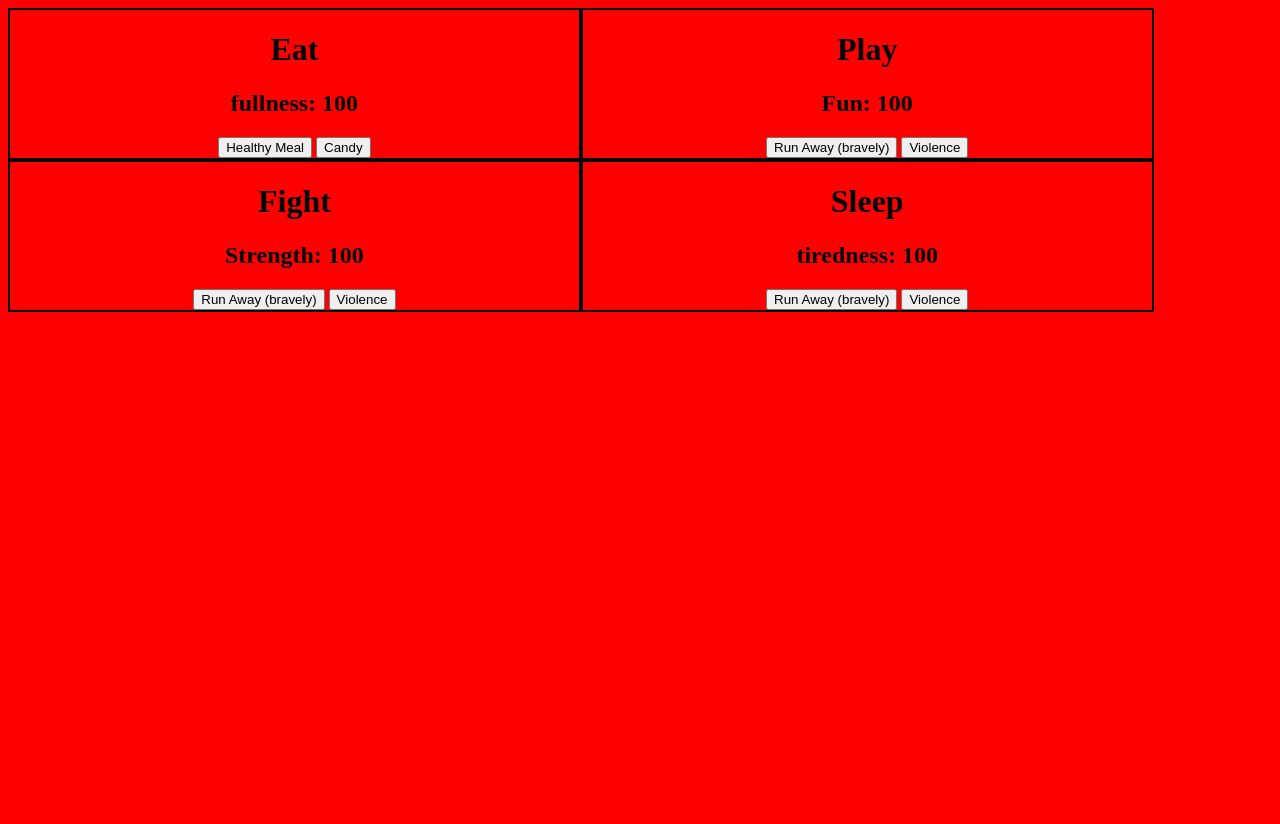
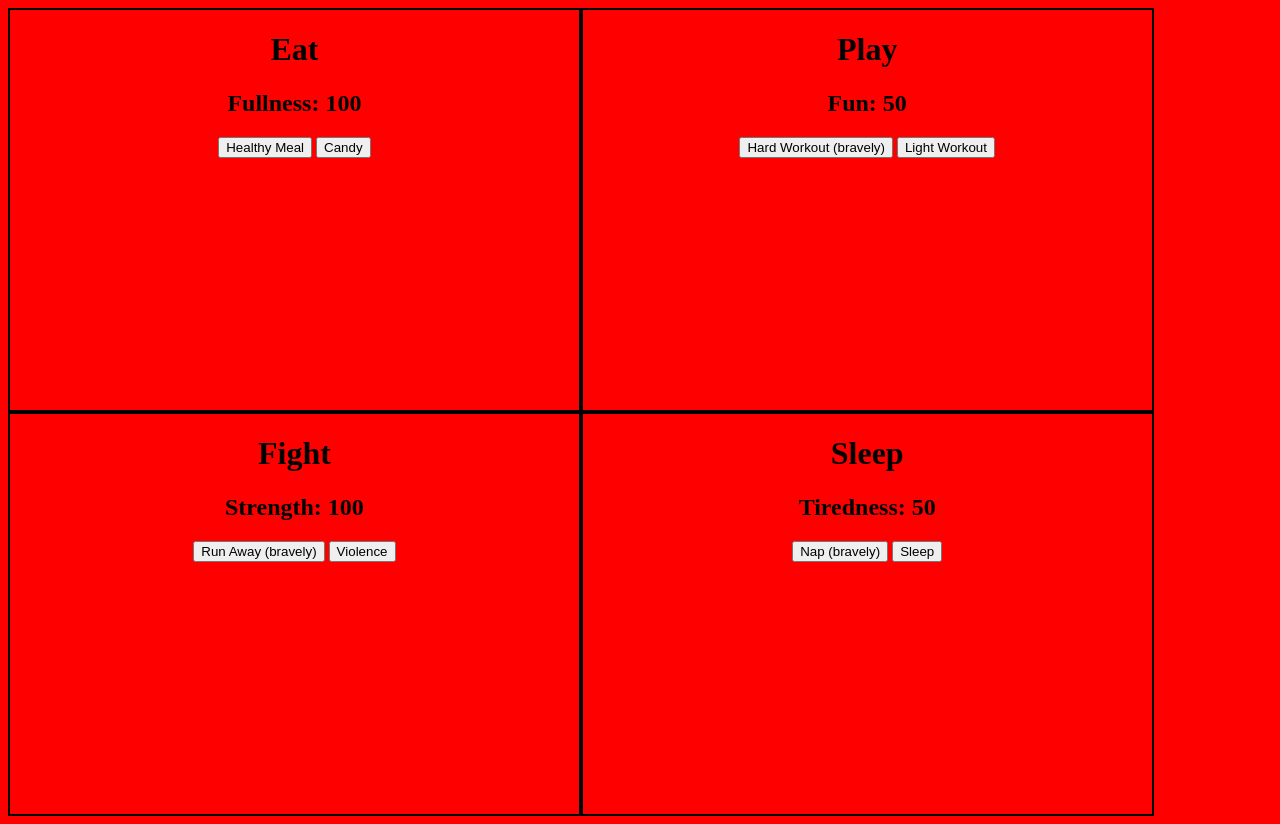
Before and after one commit to JeremiahV93/tamagotchi, a website built with webpack: page src/index.html in a window 1280 px wide. Before the commit the page ends 800 px from the top, so only its background shows below. Built offline with nearby package versions, Linux system fonts and the light colour scheme.

Commit message:
WIP, buttons do not work

```diff
--- a/src/javascripts/components/eat.js
+++ b/src/javascripts/components/eat.js
@@ -1,4 +1,5 @@
 import utils from '../helpers/utils';
+// import data from '../helpers/data/data';
 
 const eat = 100;
 
@@ -6,10 +7,27 @@ const eatCard = () => {
   let domString = '';
   domString += `
   <h1>Eat</h1>
-  <h2>fullness: ${eat}</h2>
+  <h2>Fullness: ${eat}</h2>
   <button id='healthyMeal'> Healthy Meal </button> <button id='candy'> Candy </button>
   `;
   utils.printToDom('#eat', domString);
 };
 
-export default { eatCard };
+const subAttribute = (attribute) => {
+  if (attribute === 100) {
+    console.error('Can not do that');
+  }
+  // else {
+  //   attribute - Number;
+  // }
+};
+
+const healthyEvent = () => {
+  subAttribute(eat);
+};
+
+const clickEvents = () => {
+  $('.healthyMeal').click(healthyEvent);
+};
+
+export default { eatCard, eat, clickEvents };
--- a/src/javascripts/components/play.js
+++ b/src/javascripts/components/play.js
@@ -1,13 +1,13 @@
 import utils from '../helpers/utils';
 
-const play = 100;
+const play = 50;
 
 const playCard = () => {
   let domString = '';
   domString += `
   <h1>Play</h1>
   <h2>Fun: ${play}</h2>
-  <button id='runAway'> Run Away (bravely) </button> <button id='fight'> Violence </button>
+  <button id='hardWorkout'> Hard Workout (bravely) </button> <button id='lightWorkout'> Light Workout </button>
   `;
   utils.printToDom('#play', domString);
 };
--- a/src/javascripts/components/sleep.js
+++ b/src/javascripts/components/sleep.js
@@ -1,13 +1,13 @@
 import utils from '../helpers/utils';
 
-const sleep = 100;
+const sleep = 50;
 
 const sleepCard = () => {
   let domString = '';
   domString += `
   <h1>Sleep</h1>
-  <h2>tiredness: ${sleep}</h2>
-  <button id='runAway'> Run Away (bravely) </button> <button id='fight'> Violence </button>
+  <h2>Tiredness: ${sleep}</h2>
+  <button id='nap'> Nap (bravely) </button> <button id='Sleep'> Sleep </button>
   `;
   utils.printToDom('#sleep', domString);
 };
--- a/src/javascripts/helpers/data/data.js
+++ b/src/javascripts/helpers/data/data.js
@@ -0,0 +1,4 @@
+// import eat from '../../components/eat';
+
+
+// export default { subAttribute, healthyEvent };
--- a/src/javascripts/main.js
+++ b/src/javascripts/main.js
@@ -9,6 +9,7 @@ const init = () => {
   fight.strengthCard();
   sleep.sleepCard();
   play.playCard();
+  eat.clickEvents();
 };
 
 init();
--- a/src/styles/main.scss
+++ b/src/styles/main.scss
@@ -9,7 +9,7 @@ body {
 }
 .quad{
   width: 45%;
-  height: 50%;
+  height: 400px;
   border: 2px solid black;
   text-align: center;
 }
```
Also changed, not shown: src/javascripts/helpers/eventListeners.js (added).
